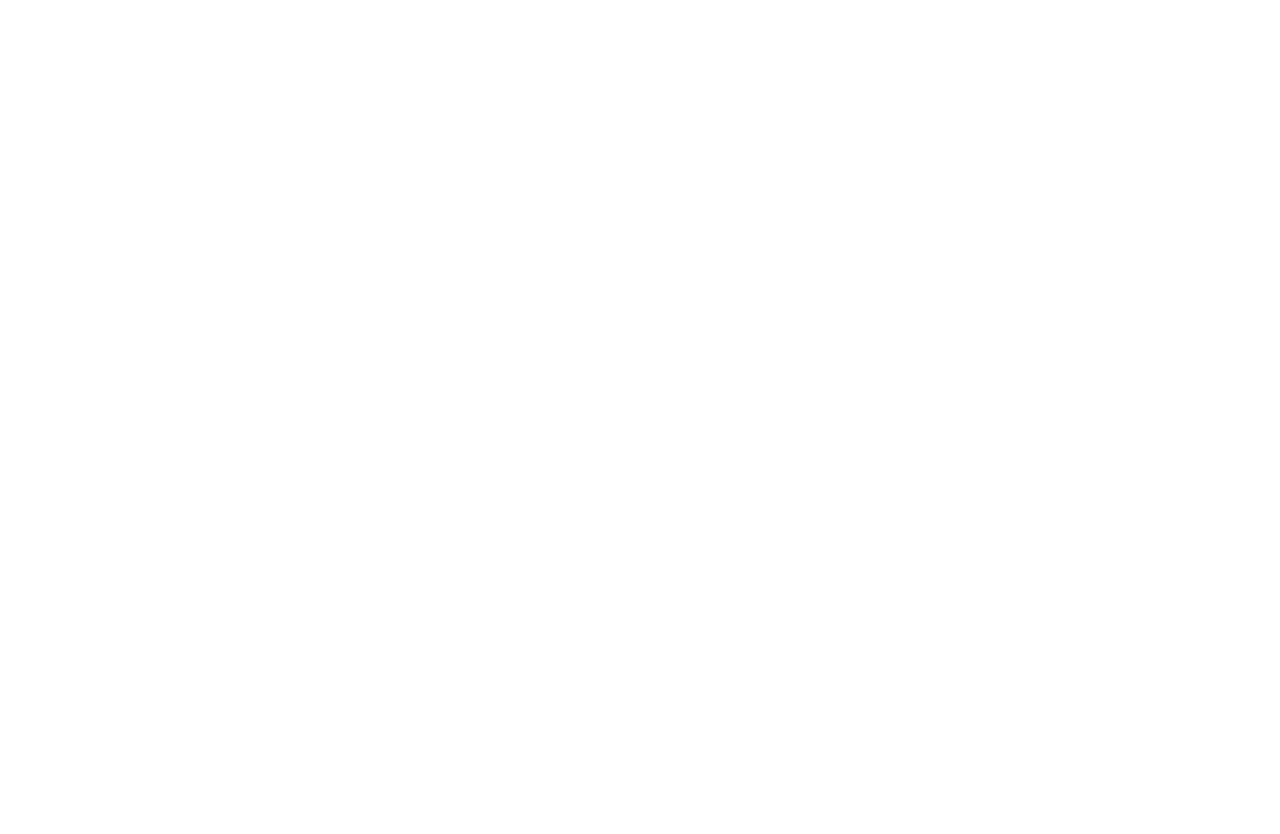
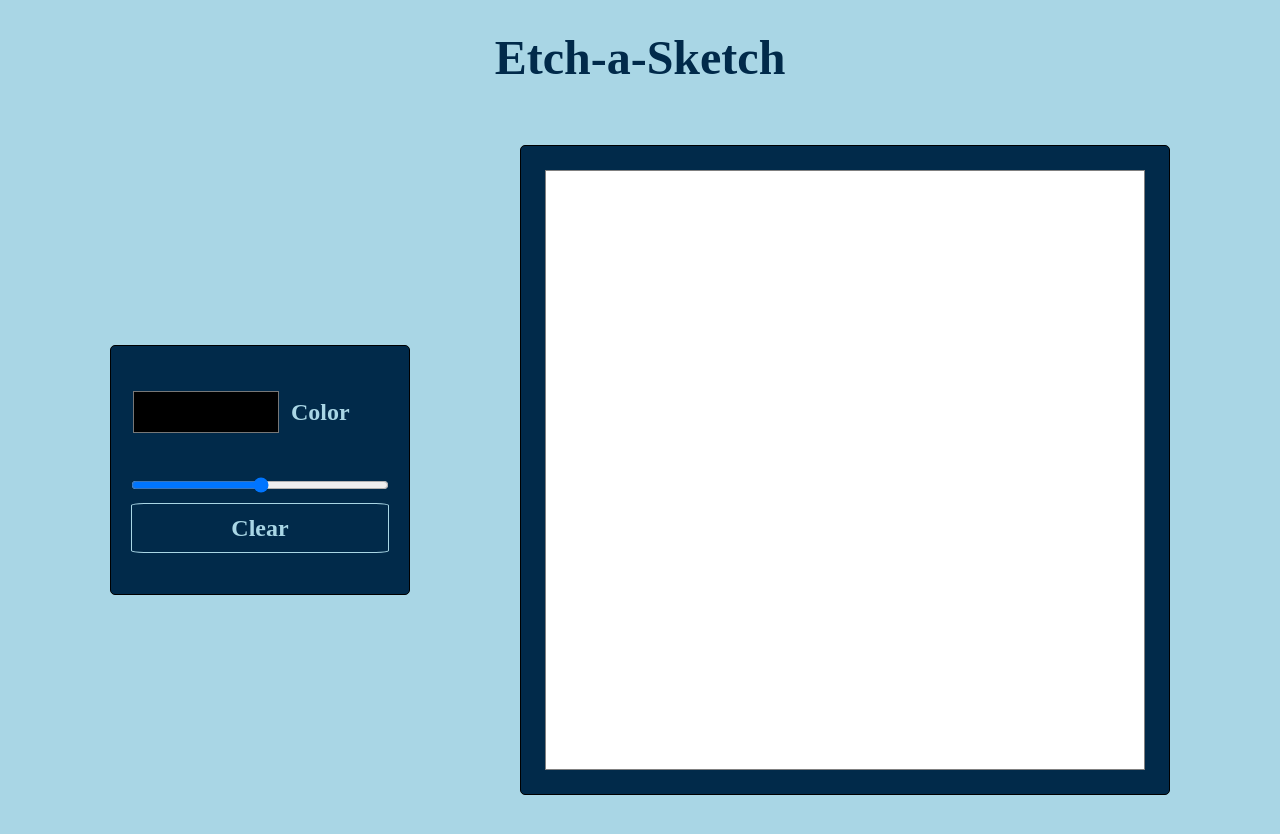
Before and after one commit to EssiawJulian/Etch-a-Sketch, a plain HTML site: page index.html in a window 1280 px wide. Before the commit the page ends 800 px from the top, so only its background shows below. Drawn offline with Linux system fonts and the light colour scheme.

Commit message:
implemented the website interface

```diff
--- a/index.html
+++ b/index.html
@@ -3,7 +3,24 @@
   <head>
     <meta charset="UTF-8" />
     <meta name="viewport" content="width=device-width, initial-scale=1.0" />
+    <link rel="stylesheet" href="./style.css" />
+    <script src="./script.js"></script>
     <title>Paint</title>
   </head>
-  <body></body>
+  <body>
+    <h1 class="title">Etch-a-Sketch</h1>
+    <div id="container">
+      <div id="controls">
+        <div class="color-select">
+          <input type="color" id="color" />
+          <p>Color</p>
+        </div>
+        <input type="range" id="size" min="1" max="100" />
+        <button id="clear">Clear</button>
+      </div>
+      <div class="grid-border">
+        <div id="grid-container"></div>
+      </div>
+    </div>
+  </body>
 </html>
--- a/style.css
+++ b/style.css
@@ -0,0 +1,98 @@
+
+* {
+    margin: 0;
+    padding: 0;
+    box-sizing: border-box;
+}
+
+
+body {
+    background-color: #a9d6e5;
+}
+
+.title {
+    text-align: center;
+    margin-top: 30px;
+    font-size: 3rem;
+    font-family: "Times New Roman", sans-serif;
+    color: #012a4a;
+}
+
+#container {
+    max-width: 1400px;
+    display: flex;
+    align-items: center;
+    justify-content: space-evenly;
+    margin: 60px auto;
+}
+
+#container > div {
+    display: flex;
+    flex-direction: column;
+    align-items: center;
+    justify-content: center;
+    border: 1px solid black;
+}
+
+#controls {
+    padding: 20px;
+    width: 300px;
+    height: 250px;
+    background-color: #012a4a;
+    border-radius: 5px;
+
+}
+
+.color-select {
+    display: flex;
+    align-items: center;
+    gap: 10px;
+    font-size: 1.5rem;
+    font-family: "Times New Roman", sans-serif;
+    color: #a9d6e5;
+    font-weight: bold;
+    width: 100%;
+}
+
+#color {
+    border: none;
+    width: 150px;
+    height: 50px;
+    background-color: #012a4a;
+
+}
+
+#clear {
+    padding: 10px 20px;
+    font-size: 1.5rem;
+    font-family: "Times New Roman", sans-serif;
+    color: #a9d6e5;
+    font-weight: bold;
+    background-color: #012a4a;
+    border: 1px solid #a9d6e5;
+    cursor: pointer;
+    width: 100%;
+    height: 50px;
+    border-radius: 5%;
+}
+
+#size {
+    width: 100%;
+    margin-top: 40px;
+    margin-bottom: 10px;
+}
+
+#grid-container {
+    width: 600px;
+    height: 600px;
+    border: 1px solid gray;
+    background-color: white;
+    display: grid;
+}
+
+.grid-border {
+    width: 650px;
+    height: 650px;
+    border-radius: 5px;
+    background-color: #012a4a;
+}
```
